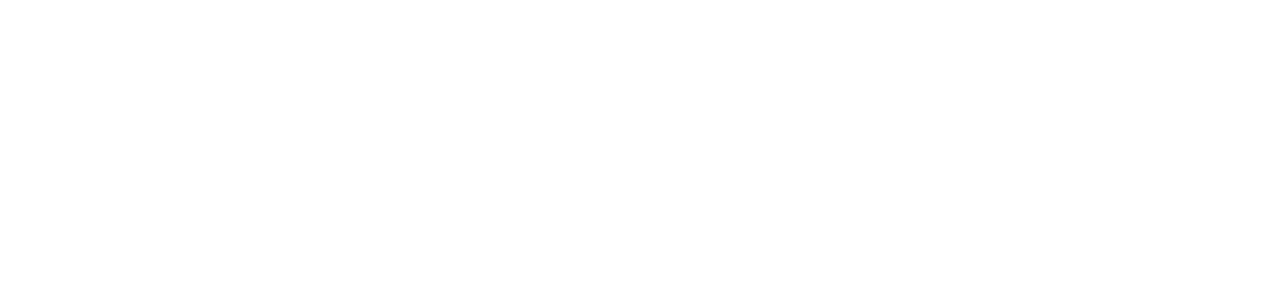
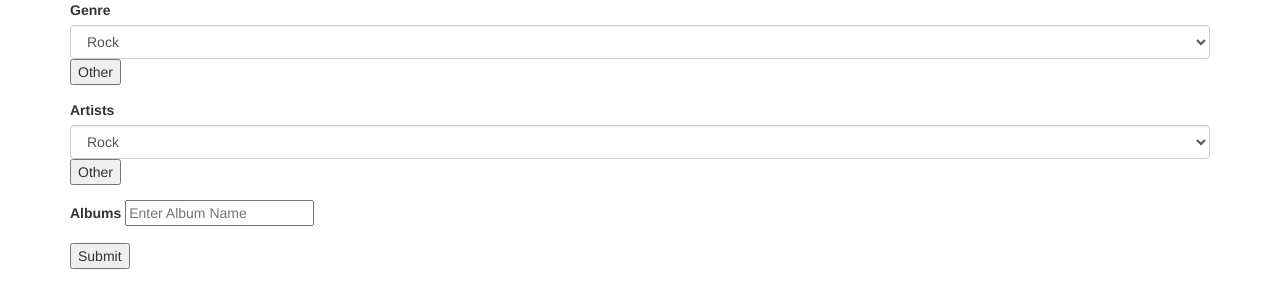
Before and after one commit to myTunesRocks/myTunes, a website: page client/index.html in a window 1280 px wide. Drawn offline with nearby package versions, Linux system fonts and the light colour scheme.

Commit message:
Added all the divs and the form

```diff
--- a/client/index.html
+++ b/client/index.html
@@ -7,6 +7,56 @@
 </head>
 <body>
 
+<div class="container">
+
+  <div class="landingPage">
+
+  </div>
+  <div class="genrePage">
+
+  </div>
+  <div class="artistPage">
+
+  </div>
+  <div class="albumPage">
+
+  </div>
+    <form action="">
+      <div class="formPage">
+        <div class="form-group">
+          <label for="genre">Genre</label>
+            <select id="selectGenre" class="form-control" name="">
+              <option value="">Rock</option>
+              <option value="">Pop</option>
+              <option value="">Country</option>
+              <option value="">Metal</option>
+              <option value="">Rap</option>
+            </select>
+            <button type="button" name="button">Other</button>
+
+        </div>
+        <div class="form-group">
+          <label for="genre">Artists</label>
+            <select id="selectGenre" class="form-control" name="">
+              <option value="">Rock</option>
+              <option value="">Pop</option>
+              <option value="">Country</option>
+              <option value="">Metal</option>
+              <option value="">Rap</option>
+            </select>
+            <button type="button" name="button">Other</button>
+
+        </div>
+        <div class="form-group">
+          <label for="genre">Albums</label>
+            <input type="text" name="name" value="" placeholder="Enter Album Name">
+        </div>
+        <button type="button" name="submit">Submit</button>
+      </div>
+    </form>
+  </div>
+
+
 <script src="bower_components/jquery/dist/jquery.js" charset="utf-8"></script>
 <script src="bower_components/underscore/underscore.js" charset="utf-8"></script>
 <script src="app.js" charset="utf-8"></script>
```
